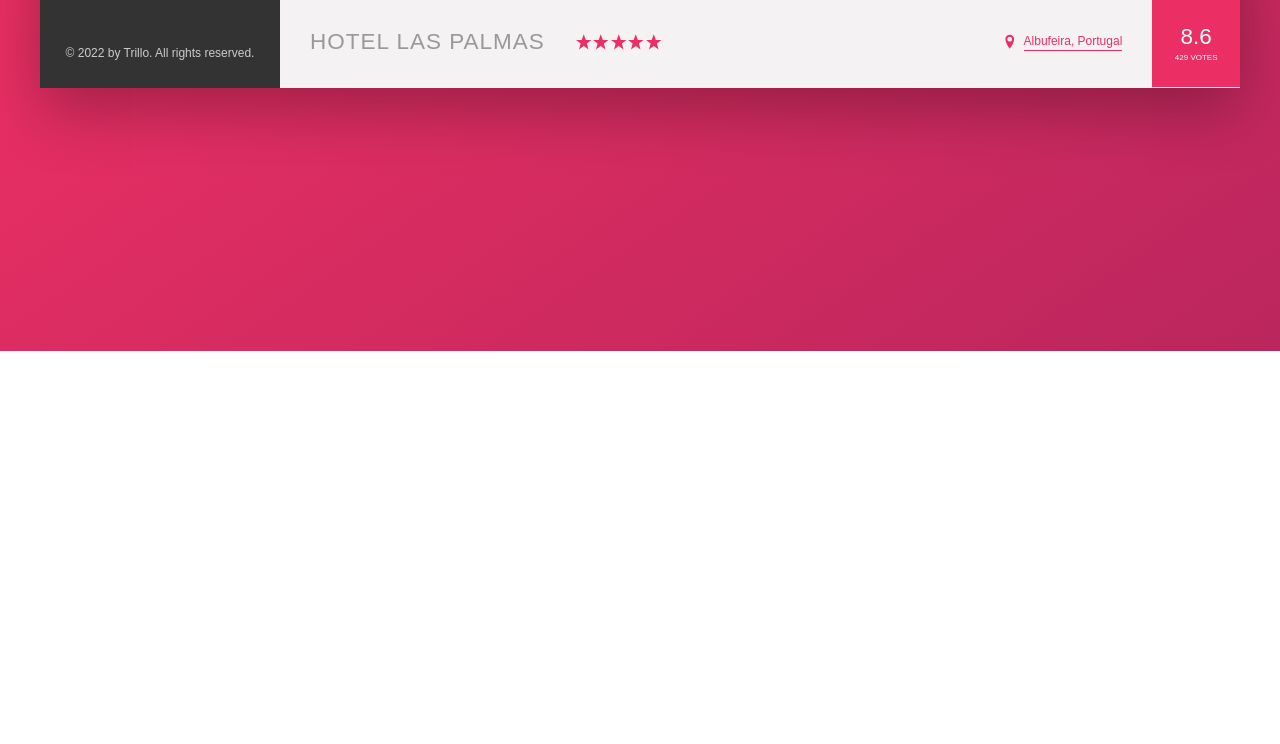
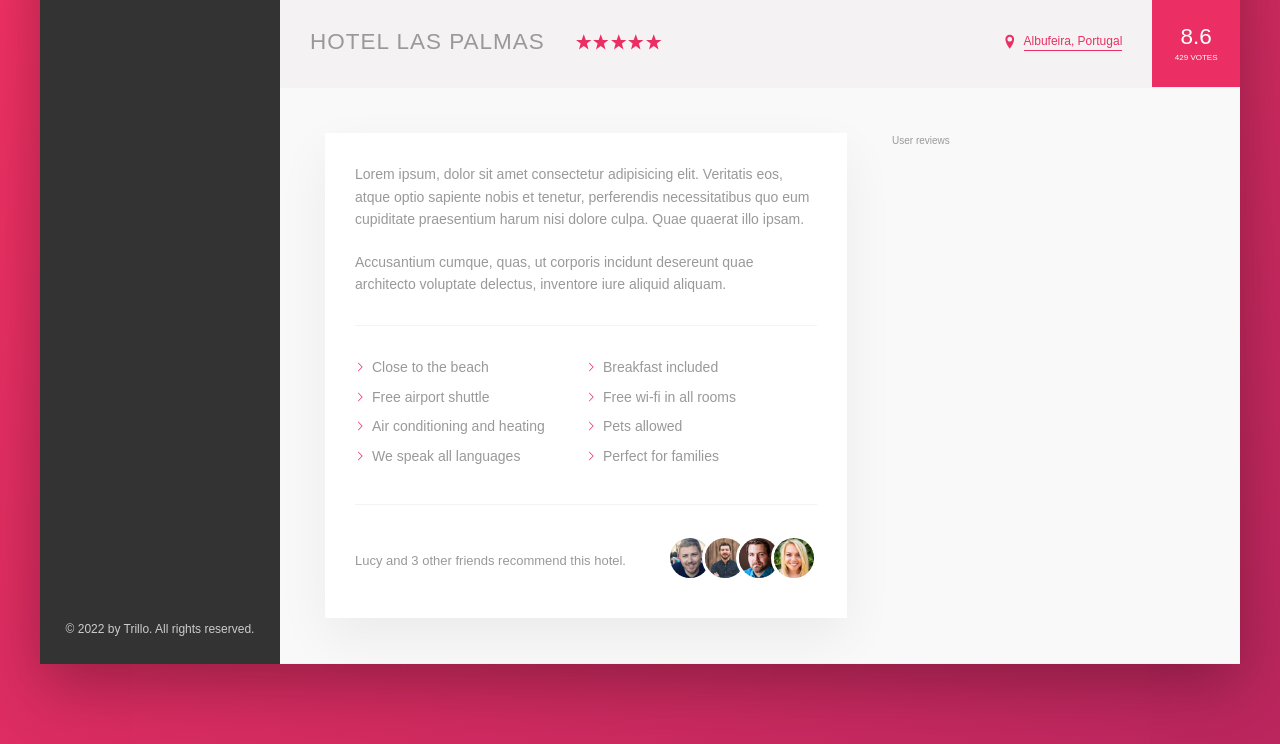
Before and after one commit to igoratf/Trillo, a website: page index.html in a window 1280 px wide. Shown: the part 529-1273 px from the top of the page. Before the commit the page ends 880 px from the top, so only its background shows below. Drawn offline with Linux system fonts and the light colour scheme.

Commit message:
add description section

```diff
--- a/index.html
+++ b/index.html
@@ -143,13 +143,46 @@
             </div>
 
             <div class="overview__rating">
-                <div class="overview__rating-average">
-                    8.6
+              <div class="overview__rating-average">8.6</div>
+              <div class="overview__rating-count">429 votes</div>
+            </div>
+          </div>
+          <div class="detail">
+            <div class="description">
+              <p class="paragraph">
+                Lorem ipsum, dolor sit amet consectetur adipisicing elit.
+                Veritatis eos, atque optio sapiente nobis et tenetur,
+                perferendis necessitatibus quo eum cupiditate praesentium harum
+                nisi dolore culpa. Quae quaerat illo ipsam.
+              </p>
+              <p class="paragraph">
+                Accusantium cumque, quas, ut corporis incidunt desereunt quae
+                architecto voluptate delectus, inventore iure aliquid aliquam.
+              </p>
+              <ul class="list">
+                <li class="list__item">Close to the beach</li>
+                <li class="list__item">Breakfast included</li>
+                <li class="list__item">Free airport shuttle</li>
+                <li class="list__item">Free wi-fi in all rooms</li>
+                <li class="list__item">Air conditioning and heating</li>
+                <li class="list__item">Pets allowed</li>
+                <li class="list__item">We speak all languages</li>
+                <li class="list__item">Perfect for families</li>
+              </ul>
+              <div class="recommend">
+                <p class="recommend__count">
+                  Lucy and 3 other friends recommend this hotel.
+                </p>
+                <div class="recommend__friends">
+                  <img src="img/user-3.jpg" alt="Friend 1" class="recommend__photo">
+                  <img src="img/user-4.jpg" alt="Friend 2" class="recommend__photo">
+                  <img src="img/user-5.jpg" alt="Friend 3" class="recommend__photo">
+                  <img src="img/user-6.jpg" alt="Friend 4" class="recommend__photo">
                 </div>
-                <div class="overview__rating-count">
-                    429 votes
-                </div>
+              </div>
             </div>
+
+            <div class="user-reviews">User reviews</div>
           </div>
         </main>
       </div>
--- a/sass/_base.scss
+++ b/sass/_base.scss
@@ -13,6 +13,9 @@
    --color-grey-dark-3: #999;
 
    --shadow-dark: 0 2rem 6rem rgba(0,0,0,0.3);
+   --shadow-light: 0 2rem 5rem rgba(0,0,0,0.06);
+
+   --line: 1px solid var(--color-grey-light-2);
 
 }
 
--- a/sass/_components.scss
+++ b/sass/_components.scss
@@ -278,3 +278,67 @@
       box-shadow: none;
    }
 }
+
+.paragraph:not(:last-of-type) {
+   margin-bottom: 2rem;
+}
+
+
+.list {
+   list-style: none;
+   padding: 3rem 0;
+   margin: 3rem 0;
+   border-top: var(--line);
+   border-bottom: var(--line);
+   display: flex;
+   flex-wrap: wrap;
+
+   &__item {
+      flex: 0 0 50%;
+      margin-bottom: 0.7rem;
+   }
+
+   &__item::before {
+      content: "";
+      display: inline-block;
+      height: 1rem;
+      width: 1rem;
+      margin-right: 0.7rem;
+
+      // TODO: Set by browser support
+      //Older browsers
+      /* background-image: url(../img/chevron-thin-right.svg);
+      background-size: cover; */
+
+      // Newer browsers - masks
+      background-color: var(--color-primary);
+      -webkit-mask-image: url(../img/chevron-thin-right.svg);
+      -webkit-mask-size: cover;
+      mask-image: url(../img/chevron-thin-right.svg);
+      mask-size: cover;
+
+   }
+}
+
+.recommend {
+   font-size: 1.3rem;
+   color: var(--color-grey-dark-3);
+   display: flex;
+   align-items: center;
+
+   &__count {
+      margin-right: auto;
+   }
+
+   &__photo {
+      height: 4rem;
+      width: 4rem;
+      border-radius: 50%;
+      border: 3px solid #fff;
+      box-sizing: content-box;
+
+      &:not(:last-child) {
+         margin-right: -1.5rem;
+      }
+   }
+}
--- a/sass/_layout.scss
+++ b/sass/_layout.scss
@@ -10,7 +10,7 @@
    font-size: 1.4rem;
    height: 7rem;
    background-color: #fff;
-   border-bottom: 1px solid var(--color-grey-light-2);
+   border-bottom: var(--line);
    display: flex;
    justify-content: space-between;
    align-items: center;
@@ -31,3 +31,23 @@
 .hotel-view {
    flex: 1;
 }
+
+.detail {
+   display: flex;
+   padding: 4.5rem;
+   background-color: var(--color-grey-light-1);
+   border-bottom: var(--line);
+}
+
+.description {
+   padding: 3rem;
+   flex: 0 0 60%;
+   margin-right: 4.5rem;
+   background-color: #fff;
+   box-shadow: var(--shadow-light);
+   font-size: 1.4rem;
+}
+
+.user-reviews {
+   flex: 1;
+}
```
Also changed, not shown: css/style.css.
